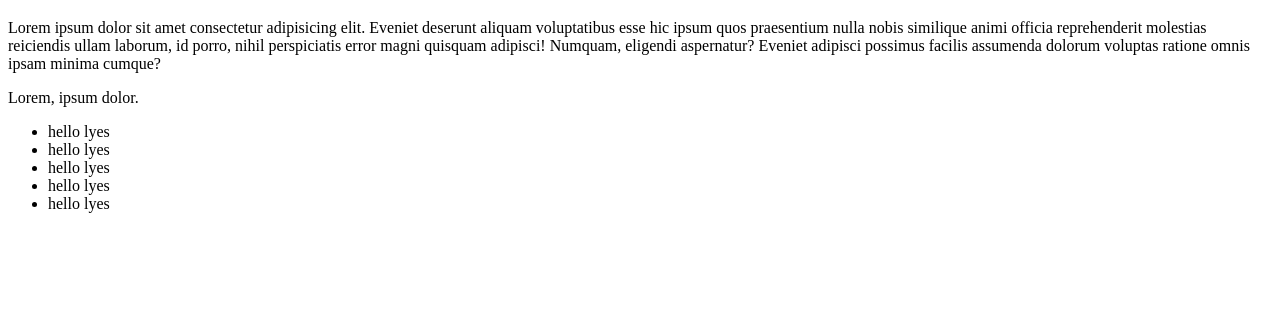
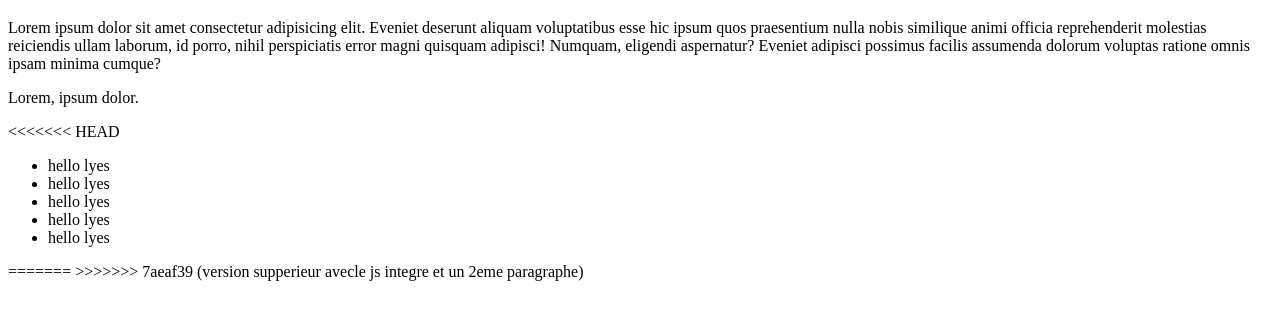
Before and after one commit to seylitanez/test_git_github, a plain HTML site: page index.html in a window 1280 px wide. Shown: the part 61-380 px from the top of the page. Drawn offline with Linux system fonts and the light colour scheme.

Commit message:
nouvelle mise a jour

```diff
--- a/index.html
+++ b/index.html
@@ -17,6 +17,7 @@
 
     <p>Lorem, ipsum dolor.</p>
 
+<<<<<<< HEAD
     <ul>
         <li>hello lyes</li>
         <li>hello lyes</li>
@@ -25,6 +26,8 @@
         <li>hello lyes</li>
     </ul>
 
+=======
+>>>>>>> 7aeaf39 (version supperieur avecle js integre et un 2eme paragraphe)
     <script src="adlal.js"></script>
 </body>
 
```
Also changed, not shown: tmp/todo.txt (added).
